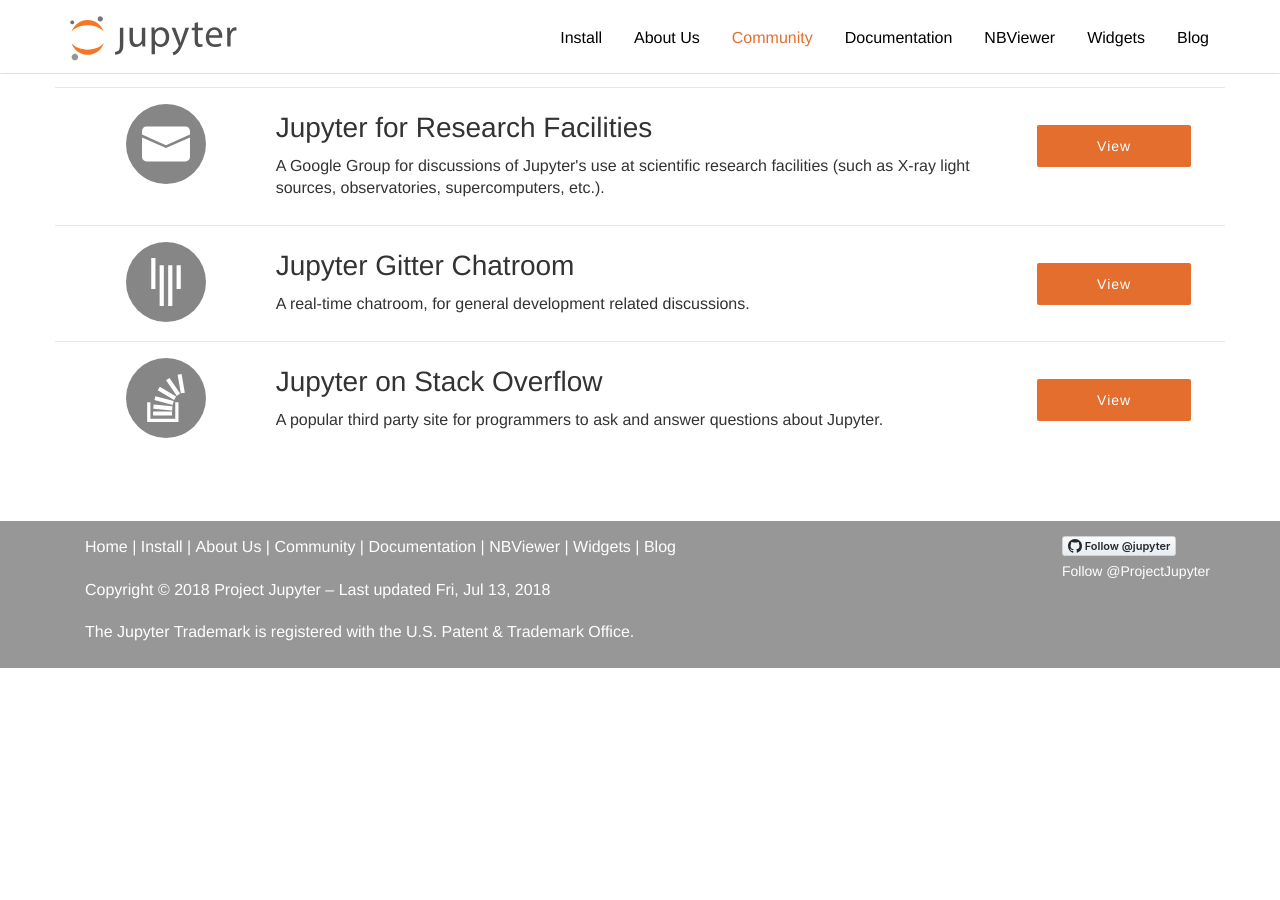
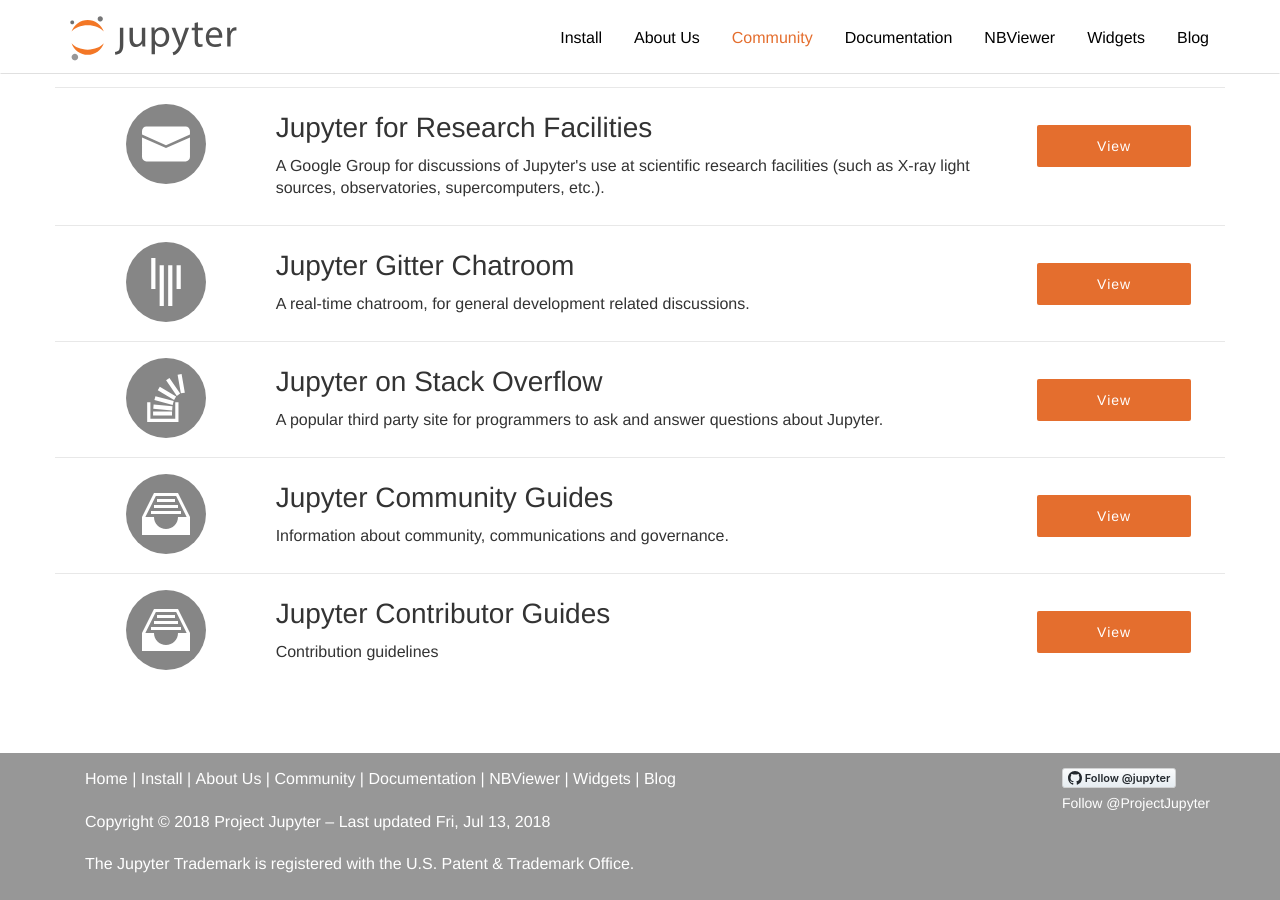
Before and after one commit to jupyter/jupyter.github.io, a Jekyll site: the page built from community.html, in a window 1280 px wide and 900 px high, scrolled down 586 px. Built offline with Jekyll 4.4.1, drawn with Linux system fonts in a browser that asks for light colours; comment, search, counter and statistics services are not loaded; before the commit the page ends 1254 px from its top, so only the background shows below that.

Commit message:
Add contributor and community guides to community page

```diff
--- a/community.html
+++ b/community.html
@@ -104,6 +104,34 @@
                         </div>
                     </div>
                 </div>
+                <div class="col-sm-6 col-md-12 resource-section">
+                    <div class="resource-content">
+                        <div class="col-md-2">
+                            <img src="assets/documentation.svg" class="resource-logo" alt="documentation icon">
+                        </div>
+                        <div class="col-md-8 resource-text">
+                            <h3 class="resource-name">Jupyter Community Guides</h3>
+                            <p class="resource-desc">Information about community, communications and governance.</p>
+                        </div>
+                        <div class="col-md-2 resource-button">
+                            <a href="https://jupyter.readthedocs.io/en/latest/community/content-community.html">View</a>
+                        </div>
+                    </div>
+                </div>
+                <div class="col-sm-6 col-md-12 resource-section">
+                    <div class="resource-content">
+                        <div class="col-md-2">
+                            <img src="assets/documentation.svg" class="resource-logo" alt="documentation icon">
+                        </div>
+                        <div class="col-md-8 resource-text">
+                            <h3 class="resource-name">Jupyter Contributor Guides</h3>
+                            <p class="resource-desc">Contribution guidelines</p>
+                        </div>
+                        <div class="col-md-2 resource-button">
+                            <a href="https://jupyter.readthedocs.io/en/latest/contributor/content-contributor.html">View</a>
+                        </div>
+                    </div>
+                </div>
                 <!-- Commented out as it doesn't seem that we are keeping this updated -->
                 <!-- <div class="col-sm-12 col-md-12 resource-section">
                     <div class="resource-content">
```
